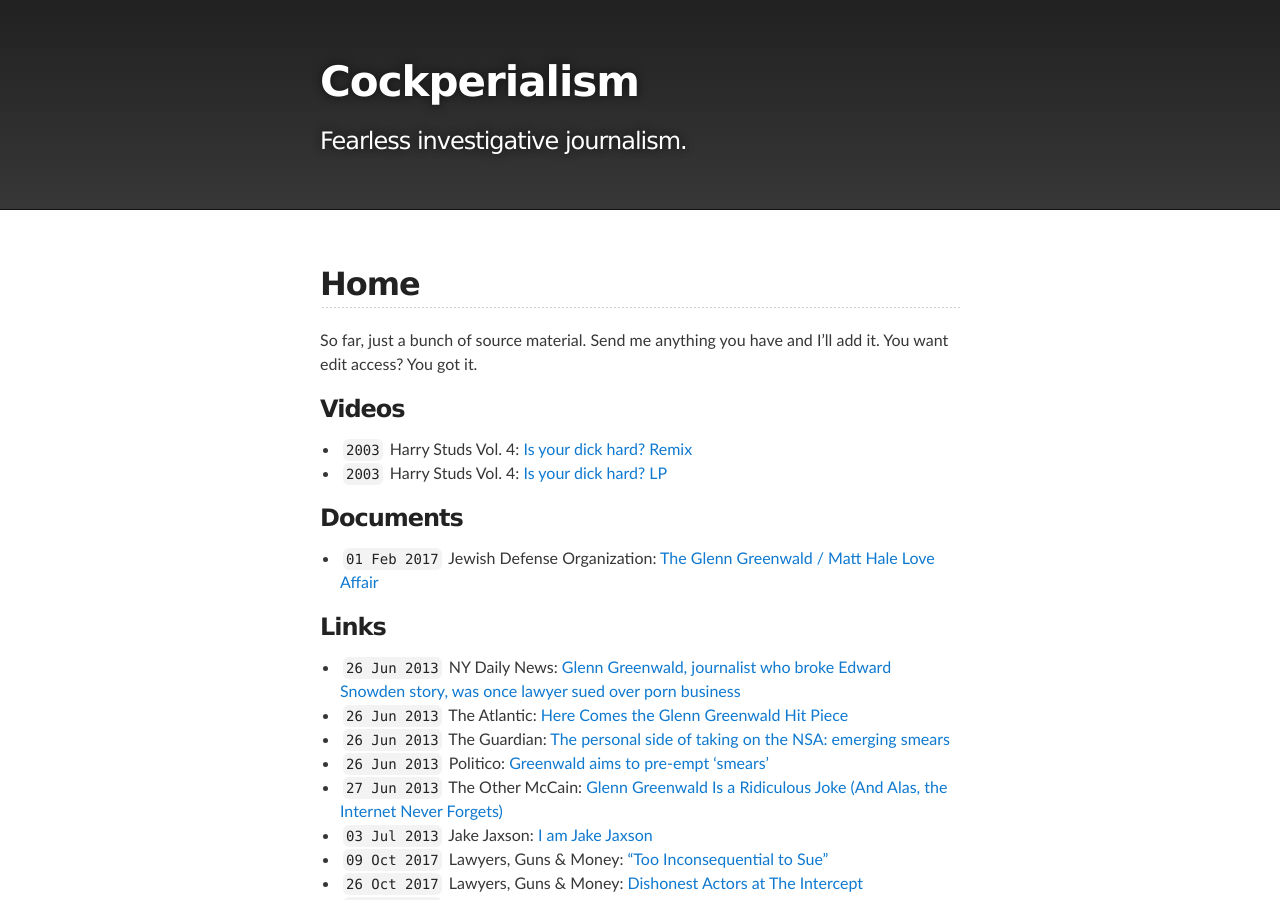
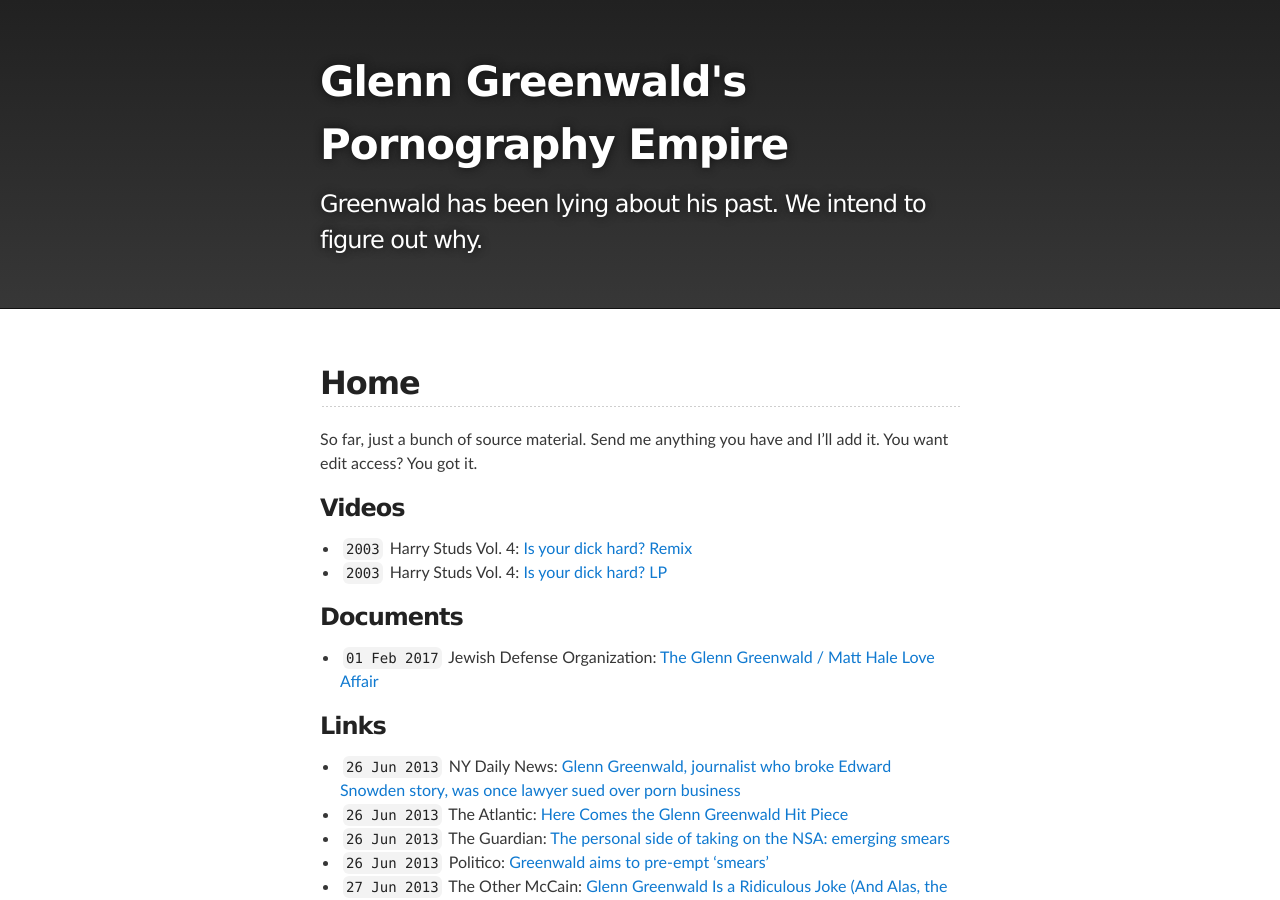
Before and after one commit to masternotions/masternotions.github.io, a Jekyll site: the page built from README.md, in a window 1280 px wide and 900 px high. Built offline with Jekyll 4.4.1, drawn with Linux system fonts in a browser that asks for light colours; our own code applies the rules of GitHub Pages for plain Markdown files.

Commit message:
Update _config.yml

```diff
--- a/_config.yml
+++ b/_config.yml
@@ -1,4 +1,4 @@
-title: Cockperialism
-description: Fearless investigative journalism.
+title: Glenn Greenwald's Pornography Empire
+description: Greenwald has been lying about his past. We intend to figure out why.
 google_analytics:
 theme: jekyll-theme-slate
```
